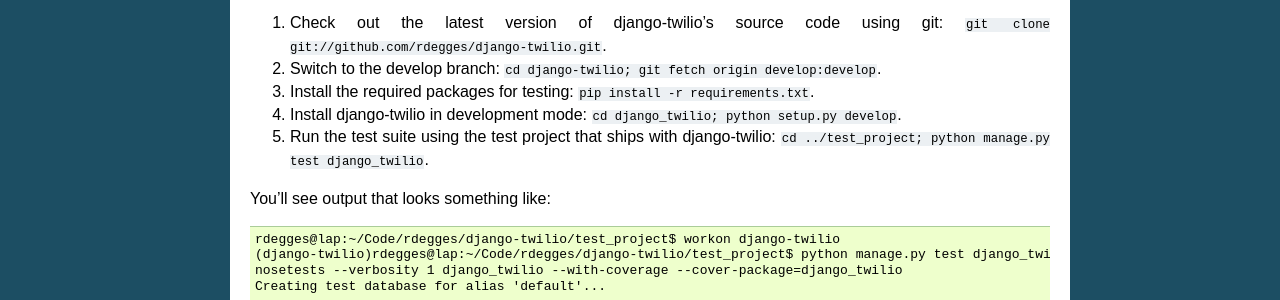
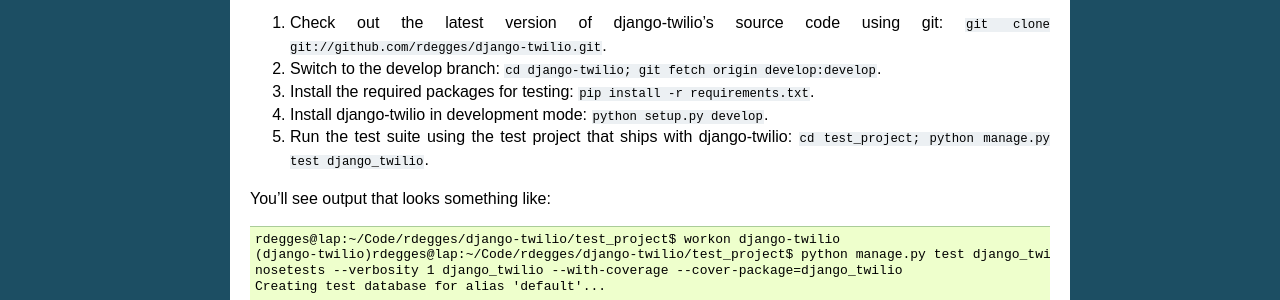
Before and after one commit to rdegges/django-twilio, a Sphinx documentation site: the page built from docs/source/contribute.rst, in a window 1280 px wide. Shown: the part 632-932 px from the top of the page. Built offline with Sphinx 7.4.7, drawn with Linux system fonts in a browser that asks for light colours.

Commit message:
Fixed erroneous paths in docs

```diff
--- a/docs/source/contribute.rst
+++ b/docs/source/contribute.rst
@@ -45,11 +45,11 @@
 
 3. Install the required packages for testing: ``pip install -r requirements.txt``.
 
-4. Install django-twilio in development mode: ``cd django_twilio; python
+4. Install django-twilio in development mode: ``python
    setup.py develop``.
 
 5. Run the test suite using the test project that ships with django-twilio: ``cd
-   ../test_project; python manage.py test django_twilio``.
+   test_project; python manage.py test django_twilio``.
 
 You'll see output that looks something like::
 
```
